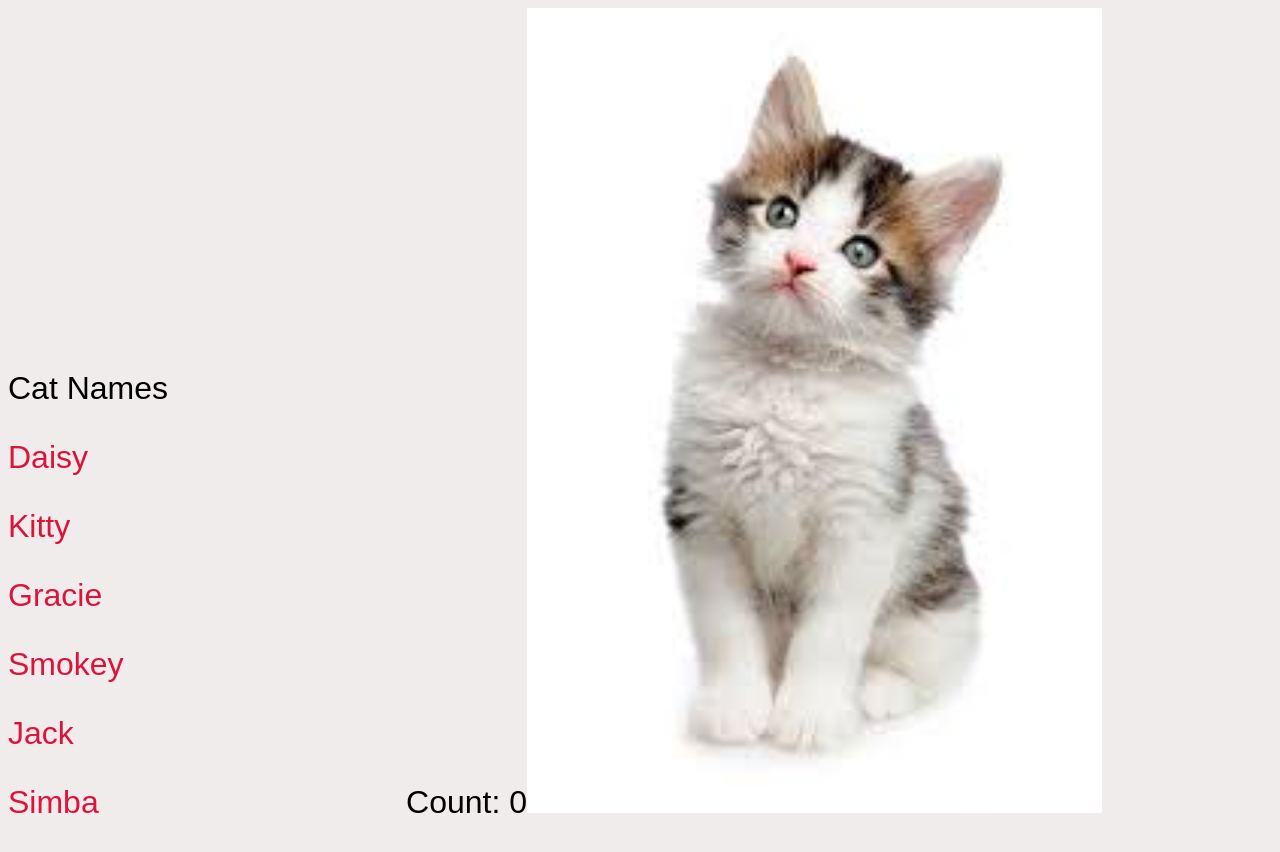
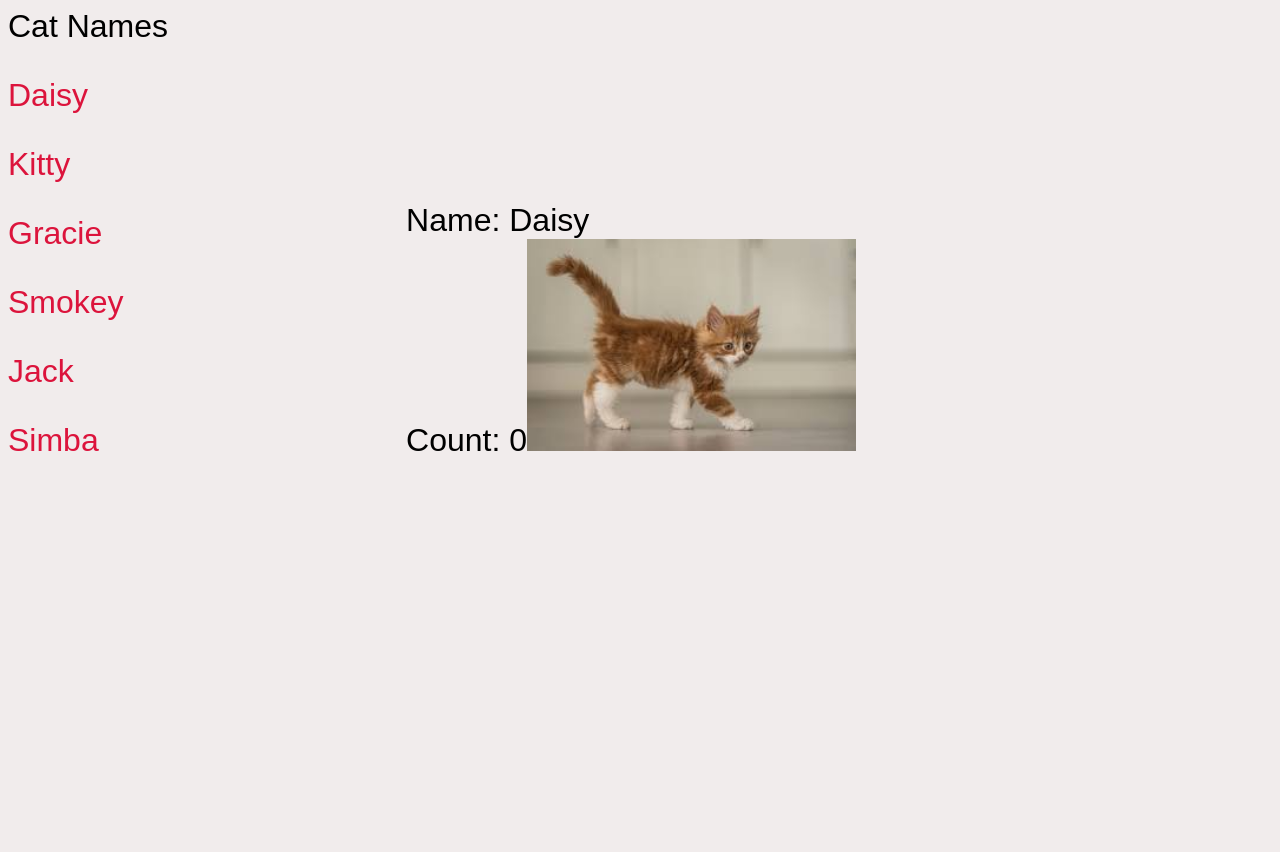
Before and after one commit to anjayluh/catClicker, a plain HTML site: page index.html in a window 1280 px wide. Both pictures are taken after a click on the element "Daisy". After the commit the page ends 800 px from the top, so only its background shows below. Drawn offline with Linux system fonts and the light colour scheme.

Commit message:
Style: Update comments, images and css

```diff
--- a/css/index.css
+++ b/css/index.css
@@ -20,5 +20,5 @@ body {
 }
 
 .image {
-    width: 70%;
+    width: 40%;
 }
--- a/js/app.js
+++ b/js/app.js
@@ -7,7 +7,7 @@ const allCats = {
         cats: [{
                 clickCount: 0,
                 name: 'Daisy',
-                imgSrc: 'images/cat.jfif',
+                imgSrc: 'images/catf.jfif',
             },
             {
                 clickCount: 0,
@@ -51,11 +51,16 @@ for (const catName of displayNames.children) {
         for (let index = 0; index < allCats.cats.length; index++) {
             if (catName.children[0].innerText === allCats.cats[index].name) {
                 // console.log(allCats.cats[index].name);
+
+                //Add div tag and display the cat details in it
                 let div = document.createElement('div');
                 div.classList.add('image');
-                div.innerHTML = `<span class="count"> Count: ${allCats.cats[index].clickCount}</span><img class="image" src = "${allCats.cats[index].imgSrc}">`
+                div.innerHTML = `Name: ${allCats.cats[index].name}<br/><span class="count">Count: ${allCats.cats[index].clickCount}</span><img class="image" src = "${allCats.cats[index].imgSrc}">`
+                    //add the div content to the display div in html
                 displayImage.innerHTML = div.innerHTML;
+                //Select the image tag to check for click events
                 let currentCat = document.querySelector('img');
+                //Check if image is clicked and update clickCount
                 currentCat.addEventListener('click', function() {
                     allCats.cats[index].clickCount += 1;
                     document.querySelector(".count").innerText = `Count: ${allCats.cats[index].clickCount}`;
```
